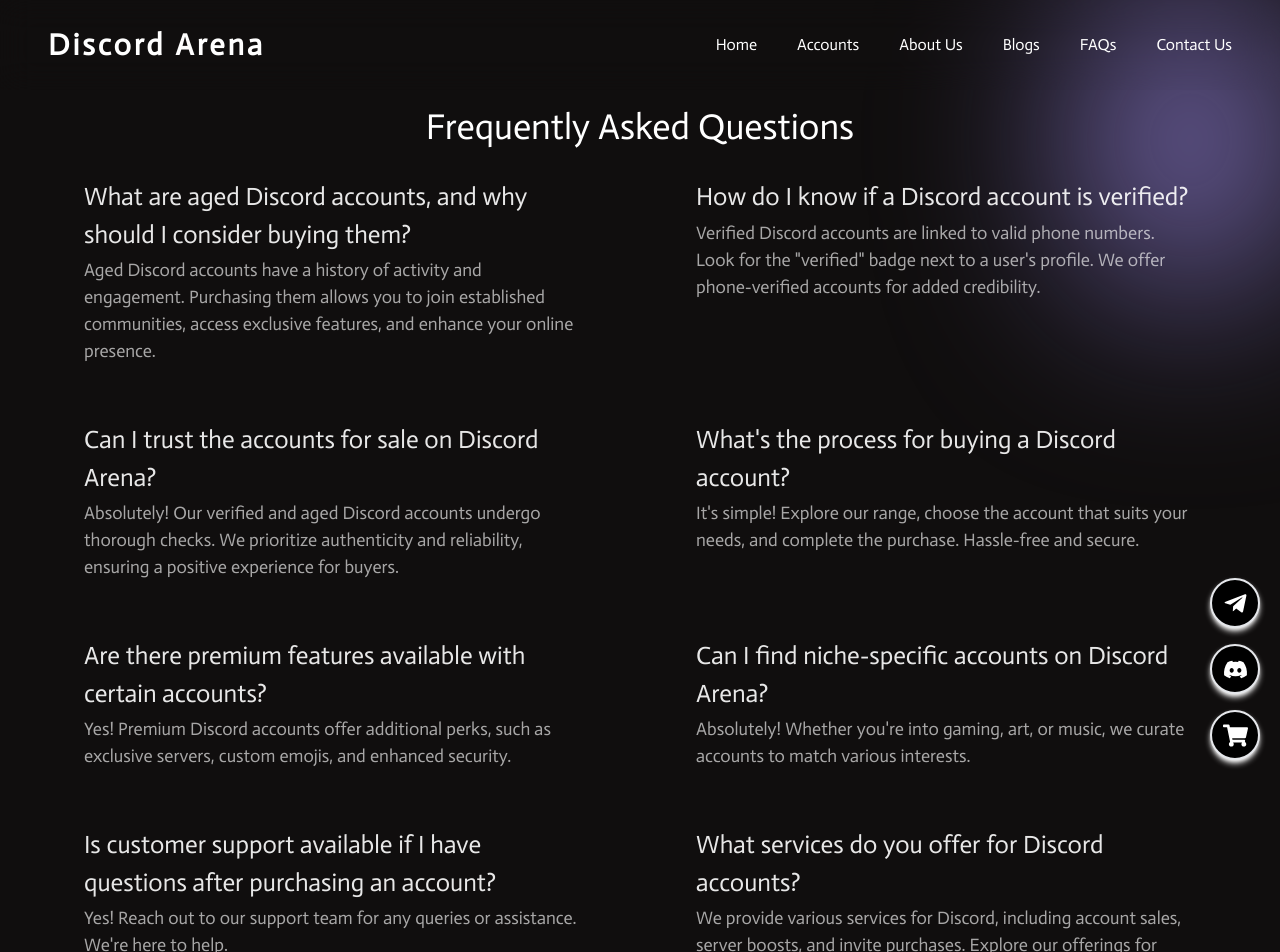
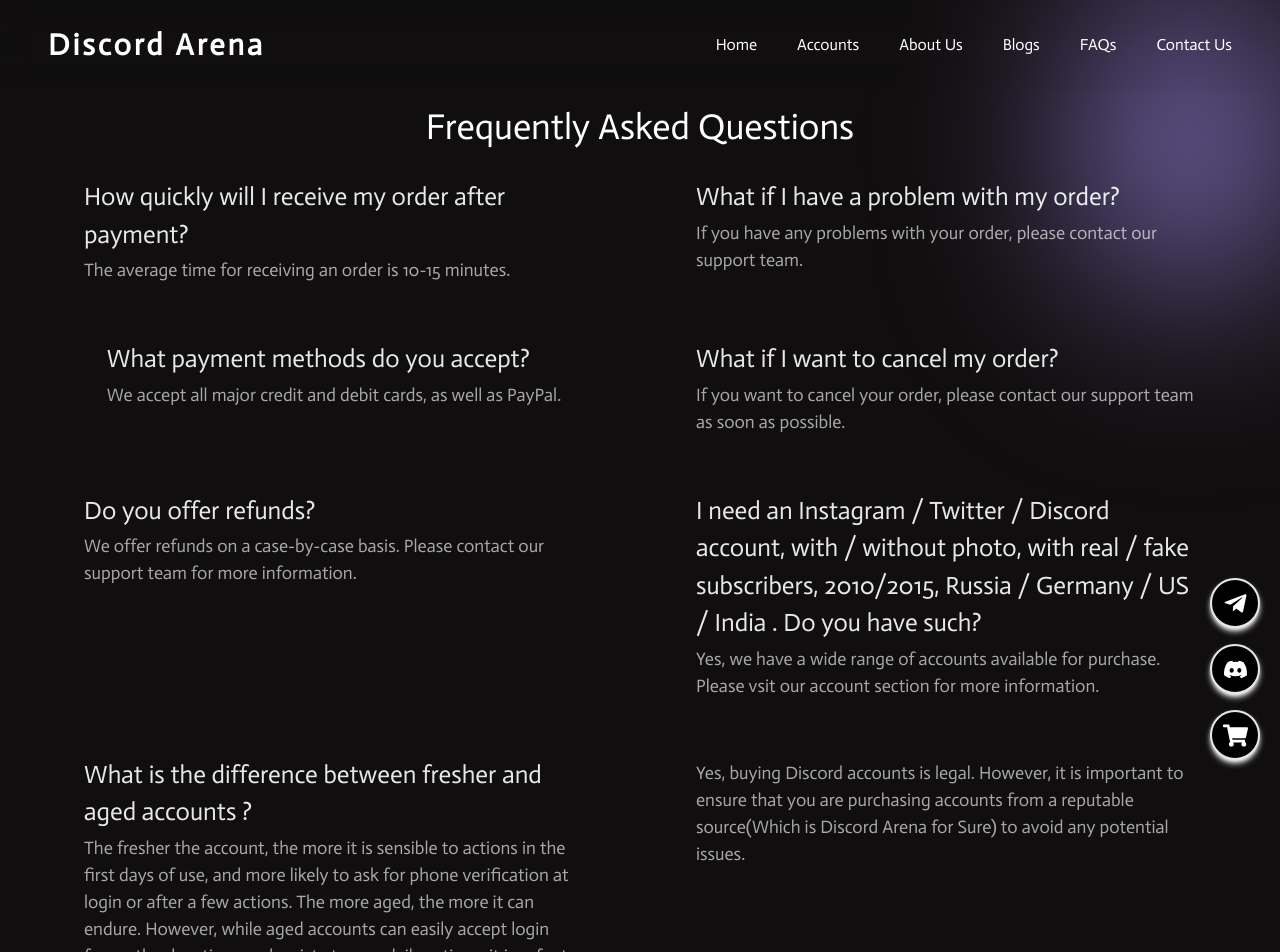
Before and after one commit to enggsatyamraj/CSET301_Assignment, a Next.js app: page /faq in a window 1280 px wide. Shown: the top 952 px of the page. Built offline with nearby package versions, Linux system fonts and the light colour scheme.

Commit message:
added and updated content

```diff
--- a/src/app/aboutus/page.jsx
+++ b/src/app/aboutus/page.jsx
@@ -4,9 +4,9 @@ import Link from "next/link";
 import React from "react";
 
 export const generateMetadata = () => {
-  const title = "About Us - Discord Arena | Premium Accounts";
+  const title = "About Us - Discord Arena | Buy Premium Accounts at Ease";
   const description =
-    "Discover Discord Arena - Your go-to source for premium Discord, Instagram, and accounts. Learn about our mission, values, and the high-quality services we provide.";
+    "Discover Discord Arena - Your go-to source for premium Discord, Instagram, and accounts. Learn about our mission, values, and the high-quality services we provide. Contact us today! ";
   const keywords =
     "Discord Arena, premium accounts, Discord, Instagram, , exclusive accounts, high-quality accounts, buy accounts";
   const author = "Discord Arena";
--- a/src/app/blogs/page.jsx
+++ b/src/app/blogs/page.jsx
@@ -8,14 +8,32 @@ const actor = Actor({ weight: "400", subsets: ["latin"] });
 
 export const blogs = [
   {
+    title:
+      "The Art of Discord Server Boosting: Maximizing Benefits for Your Community",
+    description:
+      "Discord server boosting is an art that can elevate your community to new heights, and in this comprehensive guide, we'll explore the intricacies of maximizing benefits for your server. Whether you're a server owner looking to enhance your community or a member interested in contributing, our expert tips are tailored to help you master the art of Discord server boosting.\n\nTo begin, we'll provide a comprehensive understanding of the boosting process, exploring the benefits and perks that come with boosted servers. DiscordArena specializes in offering a range of services, including Discord tokens, server invites, and more, complementing your boosting strategies.\n\nUnlock the potential of Nitro boosting and understand how it can create a more engaging and interactive environment for your community. Our blog is your go-to resource for navigating the world of server boosts on the Discord platform.\n\nJoin us as we unravel the secrets of Discord server boosting. Explore our services, ask questions, and let DiscordArena be your trusted partner in maximizing benefits for your community.",
+  },
+  {
+    title:
+      "Instagram Accounts for Sale: Finding the Perfect Fit for Your Social Media Goals",
+    description:
+      "Finding the perfect Instagram account for your social media goals is a crucial step in achieving success on the platform. In this comprehensive guide, we'll explore the world of Instagram accounts for sale, providing insights into the factors to consider when making a purchase. Whether you're an influencer, business owner, or content creator, our expert tips are tailored to help you navigate the dynamic landscape of buying Instagram accounts.\n\nTo start, we'll delve into the value of aged and verified Instagram accounts. DiscordArena specializes in offering a curated selection of accounts, ensuring authenticity and reliability in every purchase.\n\nExplore the features and potential of Instagram accounts, from established followers to existing engagement levels. Our blog is your go-to resource for making informed decisions and finding the perfect Instagram account that aligns with your social media goals.\n\nJoin us as we guide you through the process of finding the perfect fit for your social media goals. Explore our services, ask questions, and let DiscordArena be your trusted partner in the dynamic world of Instagram account acquisition.",
+  },
+  {
+    title: "Phone-Verified Discord Accounts: Secure, Reliable, and Ready!",
+    description:
+      "Looking for hassle-free communication? Our phone-verified Discord accounts guarantee authenticity. Connect confidently with fellow users and explore exciting servers.",
+  },
+  {
     title: "Unlocking the Magic: Aged Discord Accounts Await You!",
     description:
       "Dive into the world of seasoned Discord profiles—your gateway to thriving communities. Explore our collection of aged Discord accounts for sale, carefully curated for authenticity and engagement.",
   },
   {
-    title: "Phone-Verified Discord Accounts: Secure, Reliable, and Ready!",
+    title:
+      "Maximizing Discord Potential: A Guide to Nitro Boosting for Your Community",
     description:
-      "Looking for hassle-free communication? Our phone-verified Discord accounts guarantee authenticity. Connect confidently with fellow users and explore exciting servers.",
+      "Enhance your Discord community with our comprehensive guide to Nitro boosting. Gain a deep understanding of the boosting process, explore the myriad benefits, and learn how to purchase server boosts using Discord Nitro. Our blog caters to both Discord server owners and members, offering valuable insights into maximizing server potential. Explore our range of services, including Discord tokens, server invites, and more, to elevate your Discord experience. At DiscordArena, we specialize in unlocking the dynamics of Nitro boosting, enabling your community to flourish and grow. Join us on a journey to create a Discord environment that fosters engagement and lasting connections.",
   },
   {
     title: "The Ultimate Guide: How to Buy Discord Accounts Wisely",
@@ -132,12 +150,6 @@ export const blogs = [
   },
   {
     title:
-      "Maximizing Discord Potential: A Guide to Nitro Boosting for Your Community",
-    description:
-      "Enhance your Discord community with our comprehensive guide to Nitro boosting. Gain a deep understanding of the boosting process, explore the myriad benefits, and learn how to purchase server boosts using Discord Nitro. Our blog caters to both Discord server owners and members, offering valuable insights into maximizing server potential. Explore our range of services, including Discord tokens, server invites, and more, to elevate your Discord experience. At DiscordArena, we specialize in unlocking the dynamics of Nitro boosting, enabling your community to flourish and grow. Join us on a journey to create a Discord environment that fosters engagement and lasting connections.",
-  },
-  {
-    title:
       "Snapchat Delight: A Comprehensive Guide to Buying and Exploring Premium Accounts",
     description:
       "Experience the convenience of buying Snapchat accounts for personal use with our comprehensive guide. Explore our curated selection of Snapchat accounts, tailored to diverse preferences, and enhance your Snapchat experience. Our blog provides profound insights into the unique features of Snapchat accounts, catering to users seeking convenience and flexibility. Explore our range of services, including aged and verified accounts, to find the perfect Snapchat account for your needs. At DiscordArena, we invite you to dive into the world of ephemeral content and personal connections, guiding you through the steps of enhancing your Snapchat experience with premium accounts that bring added value to your digital interactions.",
@@ -206,21 +218,9 @@ export const additionalBlogs = [
       "Embark on your  journey with confidence as we provide a step-by-step guide to creating a  account. Whether you're new to social media or a seasoned user exploring  for the first time, our detailed instructions are tailored to help you set up your profile and navigate the verse with ease.\n\nTo start, we'll guide you through the  sign-up page, providing the necessary information and insights into creating a profile that stands out. Our blog caters to both individuals and businesses, ensuring that you have the knowledge to make the most of your  experience.\n\nExplore our curated selection of  accounts for sale, designed to cater to various niches and industries. Whether you're looking for a fresh start or an account with an established following, DiscordArena has options to suit your preferences.\n\nJoin us as we demystify the process of creating a  account. Explore our services, ask questions, and let DiscordArena be your trusted companion in the world of social media engagement on .",
   },
   {
-    title:
-      "The Art of Discord Server Boosting: Maximizing Benefits for Your Community",
-    description:
-      "Discord server boosting is an art that can elevate your community to new heights, and in this comprehensive guide, we'll explore the intricacies of maximizing benefits for your server. Whether you're a server owner looking to enhance your community or a member interested in contributing, our expert tips are tailored to help you master the art of Discord server boosting.\n\nTo begin, we'll provide a comprehensive understanding of the boosting process, exploring the benefits and perks that come with boosted servers. DiscordArena specializes in offering a range of services, including Discord tokens, server invites, and more, complementing your boosting strategies.\n\nUnlock the potential of Nitro boosting and understand how it can create a more engaging and interactive environment for your community. Our blog is your go-to resource for navigating the world of server boosts on the Discord platform.\n\nJoin us as we unravel the secrets of Discord server boosting. Explore our services, ask questions, and let DiscordArena be your trusted partner in maximizing benefits for your community.",
-  },
-  {
     title: " Growth Unleashed: Strategies for Acing Your Social Media Game",
     description:
       "Unleash the full potential of  growth with our expert strategies designed to ace your social media game. In this comprehensive guide, we'll provide insights into the benefits of purchasing  followers and how strategically increasing your following can contribute to overall account engagement. Whether you're an individual looking to boost your personal brand or a business aiming for social media dominance, our expert tips are tailored to help you succeed on the  platform.\n\nTo start, we'll delve into the strategic advantages of buying  followers and how it can contribute to increased visibility and reach. Explore our curated selection of aged  accounts, tailored to various niches and industries, to find the perfect fit for your  growth strategy.\n\nJoin us as we unravel the secrets of  growth. Explore our services, ask questions, and let DiscordArena be your trusted companion in the dynamic world of  engagement.",
-  },
-  {
-    title:
-      "Instagram Accounts for Sale: Finding the Perfect Fit for Your Social Media Goals",
-    description:
-      "Finding the perfect Instagram account for your social media goals is a crucial step in achieving success on the platform. In this comprehensive guide, we'll explore the world of Instagram accounts for sale, providing insights into the factors to consider when making a purchase. Whether you're an influencer, business owner, or content creator, our expert tips are tailored to help you navigate the dynamic landscape of buying Instagram accounts.\n\nTo start, we'll delve into the value of aged and verified Instagram accounts. DiscordArena specializes in offering a curated selection of accounts, ensuring authenticity and reliability in every purchase.\n\nExplore the features and potential of Instagram accounts, from established followers to existing engagement levels. Our blog is your go-to resource for making informed decisions and finding the perfect Instagram account that aligns with your social media goals.\n\nJoin us as we guide you through the process of finding the perfect fit for your social media goals. Explore our services, ask questions, and let DiscordArena be your trusted partner in the dynamic world of Instagram account acquisition.",
   },
   {
     title:
@@ -320,9 +320,9 @@ export const generateMetadata = () => {
   };
 
   return {
-    title: "Blogs | Discord Accounts | Instagram Accounts | Discord Servers | Discord Arena",
+    title: "Blogs | Discord Accounts | Instagram Accounts | Discord Arena",
     description:
-      "Discover a wealth of information in our blogs covering topics such as optimizing Discord engagement, securing your Discord account, navigating Discord tokens, growth strategies, monetizing Instagram, creating and growing your account, efficient management of multiple social media accounts, Discord Nitro boosting, Snapchat accounts for personal use, and accelerating YouTube channel growth.",
+      "Discover a wealth of information in our blogs covering topics such as optimizing Discord engagement, securing your Discord account, navigating Discord tokens, growth strategies, monetizing Instagram, creating and growing your account, efficient management of multiple social media accounts, Discord Nitro boosting and much more. Join us on a journey of discovery as we explore the dynamic world of social media growth and engagement",
     openGraph: {
       title: "Discord Arena - Blogs || Discord Accounts || Instagram Accounts",
       description:
--- a/src/app/contactus/page.jsx
+++ b/src/app/contactus/page.jsx
@@ -7,9 +7,9 @@ import Link from "next/link";
 import ContactUsComponent from "@/components/ContactUsComponent";
 
 export const generateMetadata = () => {
-  const title = "Contact Us - Discord Arena";
+  const title = "Contact Us - Discord Arena | Premium Accounts Support";
   const description =
-    "Have questions or need assistance? Get in touch with our team at Discord Arena. We are here to help with all your queries related to premium Discord, Instagram, and other accounts.";
+    "Have questions or need assistance? Get in touch with our team at Discord Arena. We are here to help with all your queries related to premium Discord, Instagram, and other accounts. Buy exclusive accounts today!";
   const keywords =
     "contact us, Discord Arena, premium accounts, Discord, Instagram, customer support, inquiries";
   const author = "Discord Arena";
--- a/src/app/faq/page.jsx
+++ b/src/app/faq/page.jsx
@@ -9,6 +9,45 @@ import instagramData from "../../dataFolder/instagram.json";
 const actor = Actor({ weight: "400", subsets: ["latin"] });
 
 export const faqItems = [
+  {
+    question: "How quickly will I receive my order after payment?",
+    answer:
+      "The average time for receiving an order is 10-15 minutes.",
+  },
+  {
+    question: "What if I have a problem with my order?",
+    answer:
+      "If you have any problems with your order, please contact our support team.",
+  },
+  {
+    question: "What payment methods do you accept?",
+    answer:
+      "We accept all major credit and debit cards, as well as PayPal.",
+  },
+  {
+    question: "What if I want to cancel my order?",
+    answer:
+      "If you want to cancel your order, please contact our support team as soon as possible.",
+  },
+  {
+    question: "Do you offer refunds?",
+    answer:
+      "We offer refunds on a case-by-case basis. Please contact our support team for more information.",
+  },
+  {
+    question: "I need an Instagram / Twitter / Discord account, with / without photo, with real / fake subscribers, 2010/2015, Russia / Germany / US / India . Do you have such?",
+    answer:
+      "Yes, we have a wide range of accounts available for purchase. Please vsit our account section for more information.",
+  },
+  {
+    question: "What is the difference between fresher and aged accounts ?",
+    answer:
+      "The fresher the account, the more it is sensible to actions in the first days of use, and more likely to ask for phone verification at login or after a few actions. The more aged, the more it can endure. However, while aged accounts can easily accept login from other locations and resist at more daily actions, it is safer to warm up any account regardless of age, like proceeding with only a few actions daily, for a few days. If fresh accounts are warmed up properly, in time they can be as much as effective as aged accounts.",
+  },
+  {
+    quesion: "Is buying Discord account legal?",
+    answer: "Yes, buying Discord accounts is legal. However, it is important to ensure that you are purchasing accounts from a reputable source(Which is Discord Arena for Sure) to avoid any potential issues.",
+  },
   {
     question:"What are aged Discord accounts, and why should I consider buying them?",
     answer:"Aged Discord accounts have a history of activity and engagement. Purchasing them allows you to join established communities, access exclusive features, and enhance your online presence.",
@@ -498,9 +537,9 @@ export const generateMetadata = () => {
   `;
 
   return {
-    title: "FAQ Page | Discord Accounts | Instgram Accounts | Discord Servers | Discord Arena",
+    title: "FAQ Regarding Social Accounts | Discord / Instgram Accounts | Discord Arena",
     description:
-      "Explore our FAQ page to find answers to common questions about our services.",
+      "Explore our FAQ page to find answers to common questions about our services regarding Purchasing Discord and Instagram Accounts. We also provide information on Discord Server Boosts and Social Media Growth. Visit Discord Arena for more details.",
     openGraph: {
       title:
         "Discord Arena - FAQ Page || Discord Accounts || Instgram Accounts",
--- a/src/app/layout.js
+++ b/src/app/layout.js
@@ -9,10 +9,10 @@ import { GoogleTagManager } from '@next/third-parties/google';
 const actor = Actor({ weight: "400", subsets: ["latin"] });
 
 export const metadata = {
-  title: "Discord Arena | Aged and Verified Accounts for Sale",
+  title: "Discord Arena | Buy Premium Discord & Social Accounts at Ease",
   description:
     "A place to find and buy discord accounts at Ease. We specialize in providing premium Discord, Instagram, and accounts tailored to meet your unique needs. Discover top-quality aged and verified Discord accounts for sale at Discord Arena. Enhance your server's credibility with our secure and reliable accounts. Perfect for businesses, communities, and enthusiasts. Buy now for instant access and boost your online presence!",
-  keywords: "Aged Discord accounts for sale, Verified Discord accounts, Buy Discord accounts, Secure Discord accounts, Reliable Discord accounts, Discord accounts marketplace, Purchase Discord accounts, Aged Discord accounts, Verified Discord accounts for sale, Buy aged Discord accounts, Instagram accounts",
+  keywords: "Aged Discord accounts for sale, Buy Discord Account, Discord Account for Sale, Verified Discord accounts, Buy Discord accounts, Secure Discord accounts, Reliable Discord accounts, Discord accounts marketplace, Purchase Discord accounts, Aged Discord accounts, Verified Discord accounts for sale, Buy aged Discord accounts, Instagram accounts",
   icons: {
     icon: ["/favicon.ico?v=4"],
     apple: ["/apple-touch-icon.png?v=4"],
```
